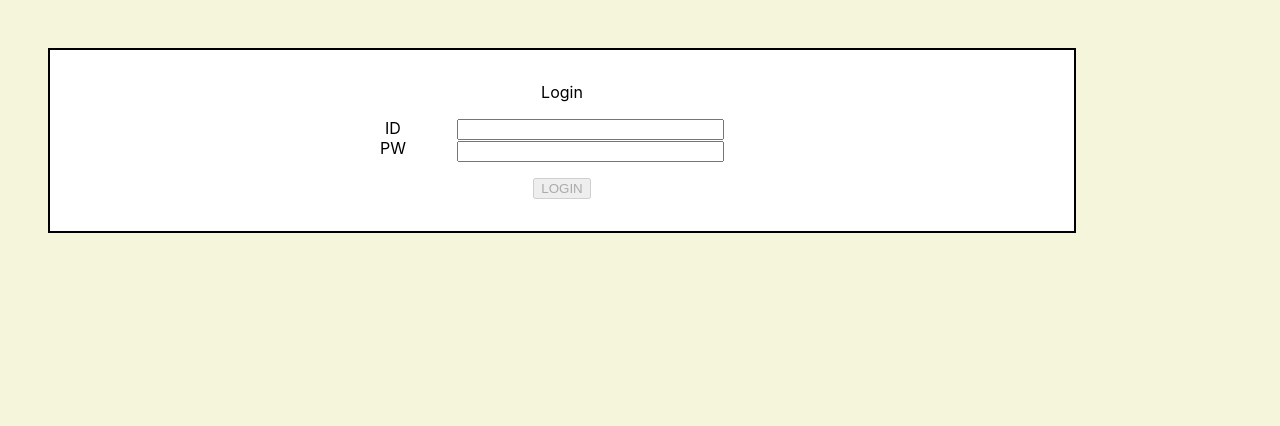
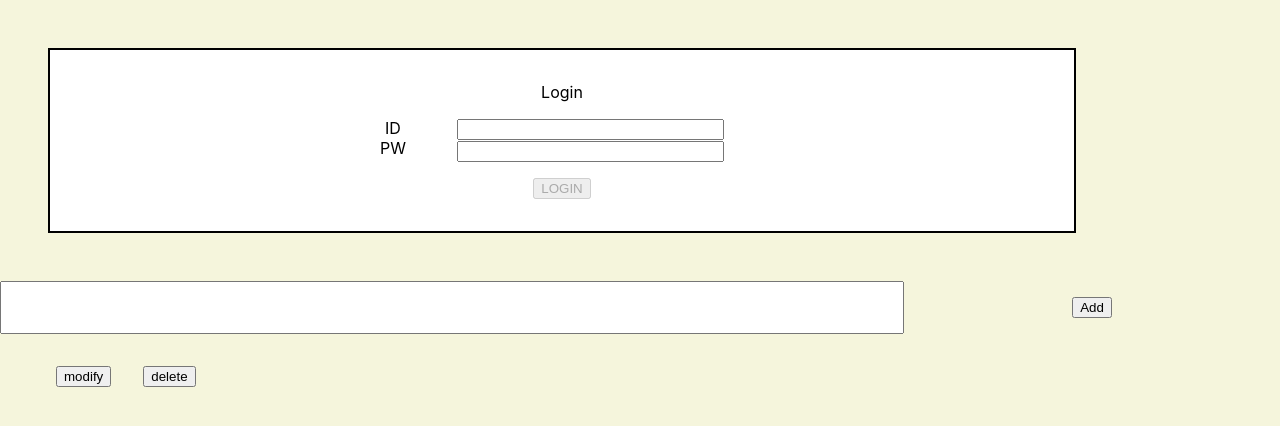
Before and after one commit to LLSJYY/wanted-pre-onboarding-fe-7, a React (Create React App) app: page / in a window 1280 px wide. Shown: the top 426 px of the page. Built offline with nearby package versions, Linux system fonts and the light colour scheme.

Commit message:
todolist

```diff
--- a/src/App.js
+++ b/src/App.js
@@ -1,10 +1,12 @@
 
+import Todo from "./component/Todo/Todo";
 import UI from "./UI/UI";
 
 function App() {
   return (
     <div className="App">
       <UI/>
+     <Todo/>
     </div>
   );
 }
--- a/src/UI/UserPassword.js
+++ b/src/UI/UserPassword.js
@@ -3,7 +3,7 @@ const UserPassword = (props) => {
     props.setPassword(event.target.value);
   };
     return (
- <input onChange={passwordHandler} value={props.password}/>
+ <input type="password" onChange={passwordHandler} value={props.password}/>
     );
   }
 
--- /dev/null
+++ b/src/component/Todo/Button/BtnAdd.js
@@ -0,0 +1,6 @@
+const BtnAdd = () => {
+  return (
+    <button></button>
+  )
+}
+export default BtnAdd;
--- /dev/null
+++ b/src/component/Todo/Button/BtnDelete.js
@@ -0,0 +1,6 @@
+const BtnDelete = () => {
+  return (
+    <button></button>
+  )
+}
+export default BtnDelete;
--- /dev/null
+++ b/src/component/Todo/Button/BtnModify.js
@@ -0,0 +1,6 @@
+const BtnModify = () => {
+  return (
+    <button></button>
+  )
+}
+export default BtnModify;
--- /dev/null
+++ b/src/component/Todo/Button/Button.css
@@ -0,0 +1,9 @@
+.btn{
+  list-style: none;
+  display: flex;
+
+}
+
+#delete , #modify {
+  margin : 1rem
+}
--- /dev/null
+++ b/src/component/Todo/Button/Button.js
@@ -0,0 +1,12 @@
+
+import './Button.css'
+const Button = () => {
+  return (<>
+  <ul className='btn'>
+    <li><button id="modify"><span>modify</span></button></li>
+    <li><button id="delete"><span>delete</span></button></li>
+  </ul>
+  </>)
+};
+
+export default Button;
--- /dev/null
+++ b/src/component/Todo/Todo.css
@@ -0,0 +1,13 @@
+.todolist{
+  list-style: none;
+}
+
+.btn {
+  margin: 0;
+}
+
+.todoli{
+  display: flex;
+  text-align: center;
+  margin: 1rem;
+}
--- /dev/null
+++ b/src/component/Todo/Todo.js
@@ -0,0 +1,42 @@
+
+import { useState } from "react";
+import TodoInput from "./TodoInput";
+import TodoList from "./TodoList";
+import Button from "./Button/Button";
+import './Todo.css'
+const Todo = () => {
+
+  const [enteredData,setEnteredData] = useState('');
+  const [todoStore,setTodoStore] = useState([]);
+
+  const updataEnteredData = (data) => {
+    setEnteredData(data);
+  };
+
+  const updateTodoStore = (data) => {
+    setTodoStore((prevData)=> ([...prevData,{
+      data:data,
+      id:Math.floor(Math.random()*1000).toString(),
+    }])
+    );
+    setEnteredData('');
+  }
+
+  const updateDeleteData = (data) => {
+    setTodoStore((prevData) => prevData.filter((item) => item.id !== data))
+  }
+  console.log(todoStore,enteredData);
+
+  return (
+    <>
+      <div>
+        <TodoInput setEnteredData={updataEnteredData} setTodoStore={updateTodoStore}  enteredData={enteredData}></TodoInput>
+        <TodoList todoStore={todoStore} updateDeleteData={updateDeleteData}></TodoList>
+        <Button></Button>
+      </div>
+
+
+    </>
+  )
+}
+export default Todo;
--- /dev/null
+++ b/src/component/Todo/TodoInput.js
@@ -0,0 +1,17 @@
+const TodoInput = (props) => {
+  const inputHandler = (event) => {
+    props.setEnteredData(event.target.value);
+  }
+
+  const onClick = (event) => {
+    props.setTodoStore(props.enteredData)
+  };
+
+  return (
+    <div className="inputbox">
+      <input onChange={inputHandler} value={props.enteredData}/>
+      <button onClick={onClick}>Add</button>
+    </div>
+  )
+}
+export default TodoInput;
--- /dev/null
+++ b/src/component/Todo/TodoList.js
@@ -0,0 +1,29 @@
+import { useState,useRef } from "react";
+
+const TodoList = (props) => {
+  const [Modal,setmModal] = useState(false);
+  const modifyHandler = () => {
+    setmModal(true);
+  }
+
+  return (
+    <>
+    <ul className="todoul">
+      {props.todoStore.map((item,index) => (
+        <li className="todoli"  data-key={item.id} key={index}><span id="content">{item.data}</span><button onClick={()=>props.updateDeleteData(item.id)} className="btn modify">delete</button><button onClick ={modifyHandler} className="btn delete">modify</button></li>
+        ))
+
+      }
+    </ul>
+
+    <div className="modal">
+      <div className="modal-container">
+        <div className="modal-inner">
+
+        </div>
+      </div>
+    </div>
+    </>
+  )
+}
+export default TodoList;
```
